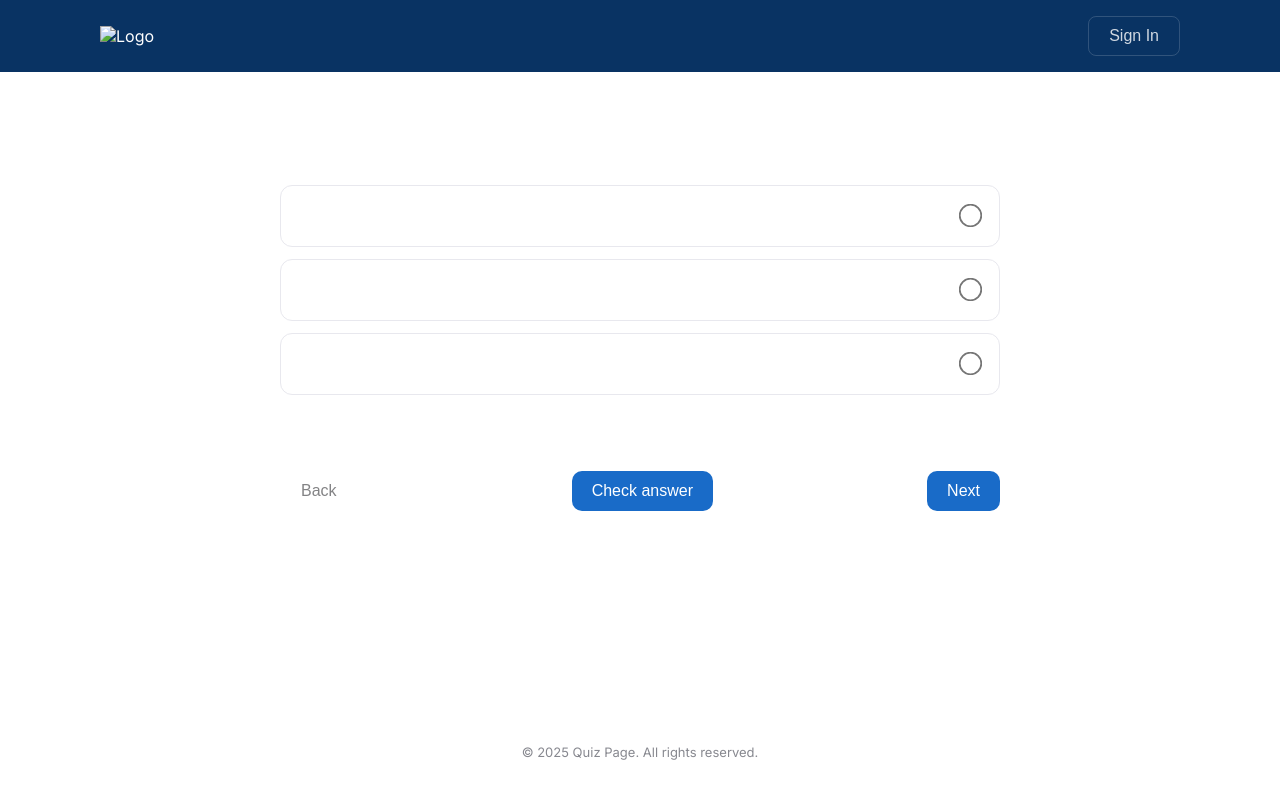
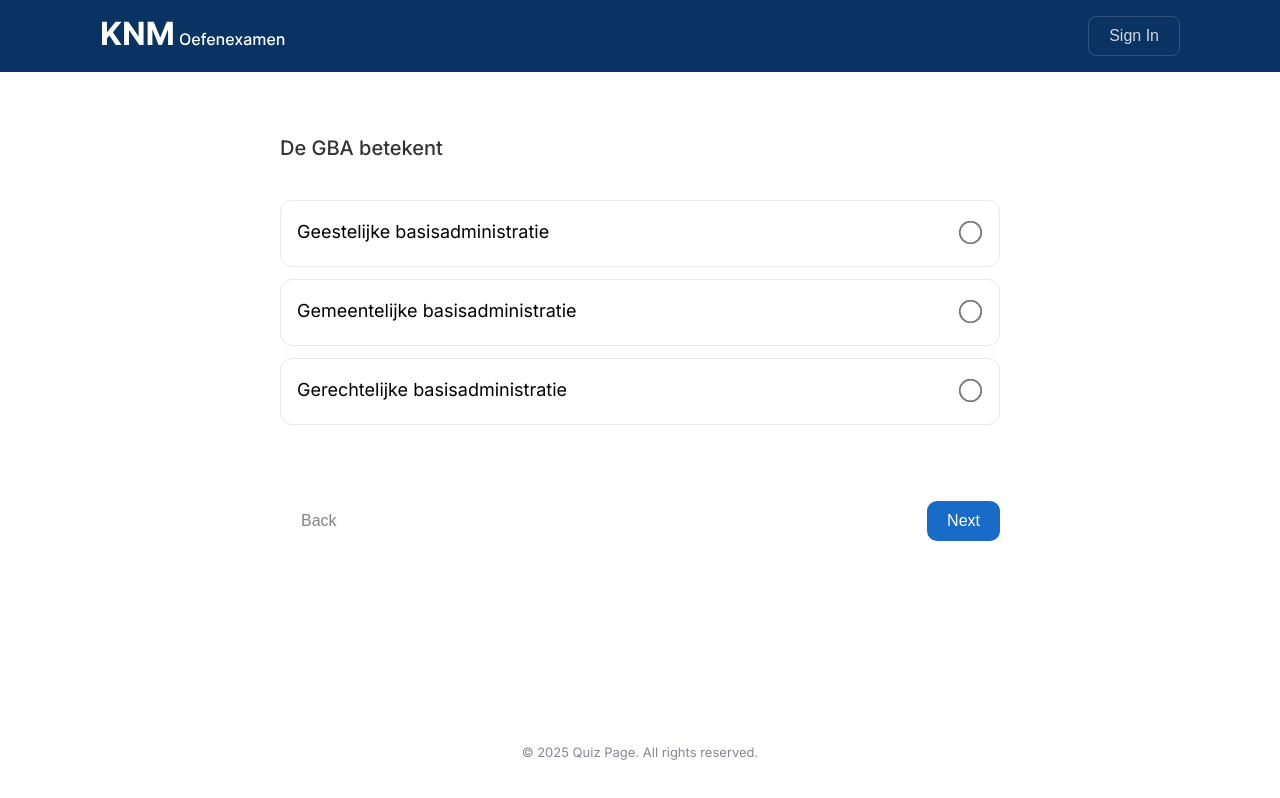
Before and after one commit to Hirad-Hub/KNM_Oefenexamen, a plain HTML site: page pages/quiz.html in a window 1280 px wide. Drawn offline with Linux system fonts and the light colour scheme.

Commit message:
Describe your changes here

```diff
--- a/pages/quiz.html
+++ b/pages/quiz.html
@@ -18,7 +18,11 @@
     <div class="topsection">
       <header>
         <div class="logo">
-          <img src="assets/images/knm_oefenexamen.svg" alt="Logo" width="100" />
+          <img
+            src="../assets/images/knm_oefenexamen.svg"
+            alt="Logo"
+            width="100"
+          />
           <!-- Logo Image -->
         </div>
         <div class="header-buttons">
@@ -57,6 +61,6 @@
         <p>&copy; 2025 Quiz Page. All rights reserved.</p>
       </div>
     </footer>
-    <script src="scripts/quiz.js"></script>
+    <script src="../scripts/quiz.js"></script>
   </body>
 </html>
```
Also changed, not shown: 1 other file.
